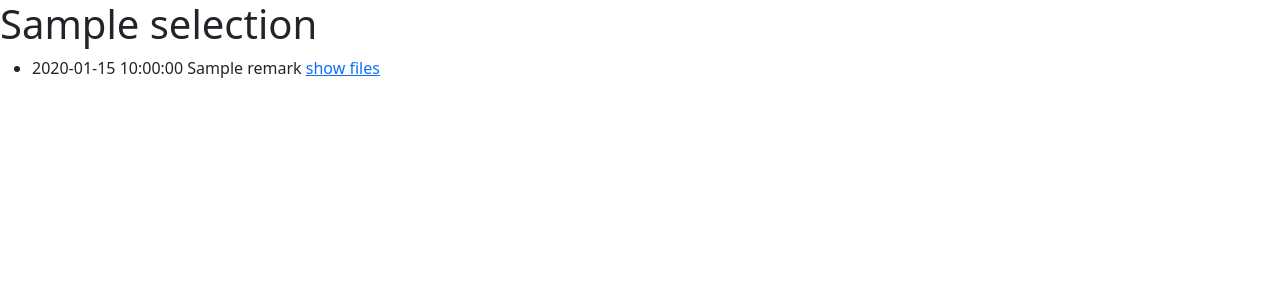
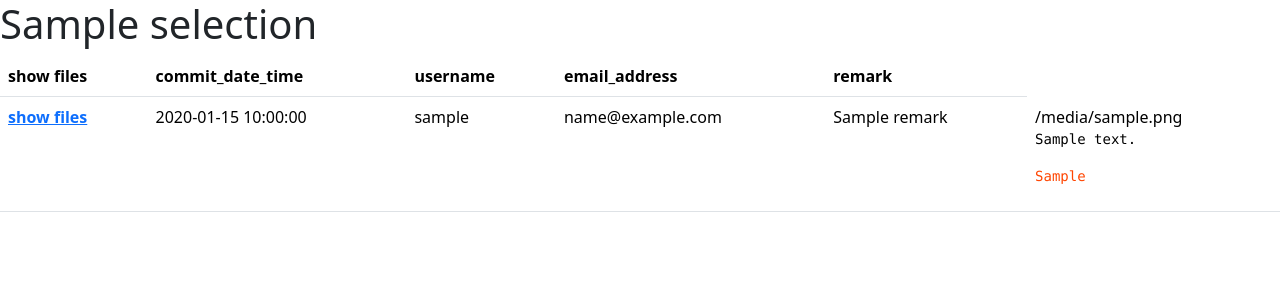
Before and after one commit to chrisadoorn/commitextractor, a Flask app: template src/webapplication/templates/detail.html in a window 1280 px wide. Shown: the top 300 px of the page. Run offline with Flask 2, Linux system fonts and the light colour scheme; the template is opened without the code that fills it: most values are stand-ins (such as "Sample title", 1, 10 or a date in 2020); parts of the project's set-up code (start-up, migrations or seed data) failed here and were passed over.

Commit message:
zoeken naar cc primitives

```diff
--- a/src/webapplication/app.py
+++ b/src/webapplication/app.py
@@ -20,17 +20,85 @@ def hello_world():
 @app.route("/selected/")
 def form_gh_search():
     ghs = GhSearchSelection.select().where(GhSearchSelection.selected_for_survey)
-    return render_template('selected.html', latest_selection_list=ghs)
+    return render_template("selected.html", latest_selection_list=ghs)
 
 
 @app.route("/showgithub/<select_id>/detail/")
 def form_commits_for_projects(select_id):
     selection = GhSearchSelection.select().where(GhSearchSelection.id == select_id)
     commits = CommitInformation.select().where(CommitInformation.id_project == select_id)
-    return render_template('detail.html', commits=commits, selection=selection)
+    for commit in commits:
+        commit.selections_with_mc = get_files(commit.id)
+    return render_template("detail.html", commits=commits, selection=selection)
 
 
 @app.route("/showgithub/<commit_id>/files/")
 def files(commit_id):
+    selections_with_mc = get_files(commit_id)
+    return render_template("files.html", selections=selections_with_mc)
+
+
+def get_files(commit_id):
     selections = FileChanges.select().where(FileChanges.id_commit == commit_id)
-    return render_template('files.html', selections=selections)
+    selections_with_mc = []
+    for sel in selections:
+        t = analyse(sel.text_after)
+        sel.text_after_analysed = t[0]
+        sel.multicore_found = t[1]
+        if len(sel.multicore_found) > 0:
+            selections_with_mc.append(sel)
+    return selections_with_mc
+
+
+def analyse(text_to_analyse):
+    i = 0
+    text_after_analysed = ""
+    found_mc = ""
+    try:
+        for line in text_to_analyse.splitlines():
+            text = is_what(line)
+            if len(text) > 0:
+                found_mc = found_mc + "{} {} \n".format(i, text)
+            text_after_analysed = text_after_analysed + "{} {}\n".format(i, line)
+            i = i + 1
+        return text_after_analysed, found_mc
+    except AttributeError:
+        return "", ""
+
+
+def is_what(text):
+    try:
+        index_comment = text.index("#")
+    except ValueError:
+        index_comment = len(text)
+    remarks = ""
+    for f in functions:
+        try:
+            found_index = text.index(f)
+        except ValueError:
+            found_index = -1
+        if 0 < found_index < index_comment:
+            remarks = remarks + f
+
+    return remarks
+
+
+functions = ["spawn",
+             "spawn_link",
+             "spawn_monitor",
+             "self",
+             "send",
+             "receive",
+             "Agent",
+             "Application",
+             "Config",
+             "Config.Provider",
+             "Config.Reader",
+             "DynamicSupervisor",
+             "GenServer",
+             "Node",
+             "Process",
+             "Registry",
+             "Supervisor",
+             "Task",
+             "Task.Supervisor"]
--- a/src/webapplication/templates/detail.html
+++ b/src/webapplication/templates/detail.html
@@ -2,9 +2,38 @@
 
 {% block content %}
 <h1>{{ selection.name }}</h1>
-<ul>
+<table class="table">
+    <thead>
+    <tr>
+        <th scope="col">show files</th>
+        <th scope="col">commit_date_time</th>
+        <th scope="col">username</th>
+        <th scope="col">email_address</th>
+        <th scope="col">remark</th>
+    </tr>
+    </thead>
+    <tbody>
     {% for commit in commits %}
-        <li> {{ commit.commit_date_time }} {{ commit.remark }} <a href="/showgithub/{{ commit.id }}/files/">show files</a></li>
+    <tr>
+        <th scope="row"><a href="/showgithub/{{ commit.id }}/files/">show files</a></th>
+        <td>{{ commit.commit_date_time }}</td>
+        <td>{{ commit.username }}</td>
+        <td>{{ commit.email_address }}</td>
+        <td>{{ commit.remark }}</td>
+        <td> {% for selection in commit.selections_with_mc %}
+            <div> {{ selection.filename }}</div>
+            <div class="box">
+                <pre>{{ selection.text_after_analysed }}</pre>
+            </div>
+            <div class="box">
+                <pre style="color: orangered">{{ selection.multicore_found }}</pre>
+            </div>
+            {% endfor %}
+        </td>
+    </tr>
     {% endfor %}
-</ul>
+    </tbody>
+</table>
+
+
 {% endblock %}
--- a/src/webapplication/templates/files.html
+++ b/src/webapplication/templates/files.html
@@ -6,7 +6,8 @@
 <div>
     {% for selection in selections %}
         <div> {{ selection.filename }}</div>
-        <div class="box"><pre>{{ selection.text_after }}</pre></div>
+        <div class="box"><pre>{{ selection.text_after_analysed }}</pre></div>
+        <div class="box"><pre style="color: orangered">{{ selection.multicore_found }}</pre></div>
     {% endfor %}
 </div>
 </div>
```
Also changed, not shown: src/webapplication/templates/selected.html (+20 -8 lines).
